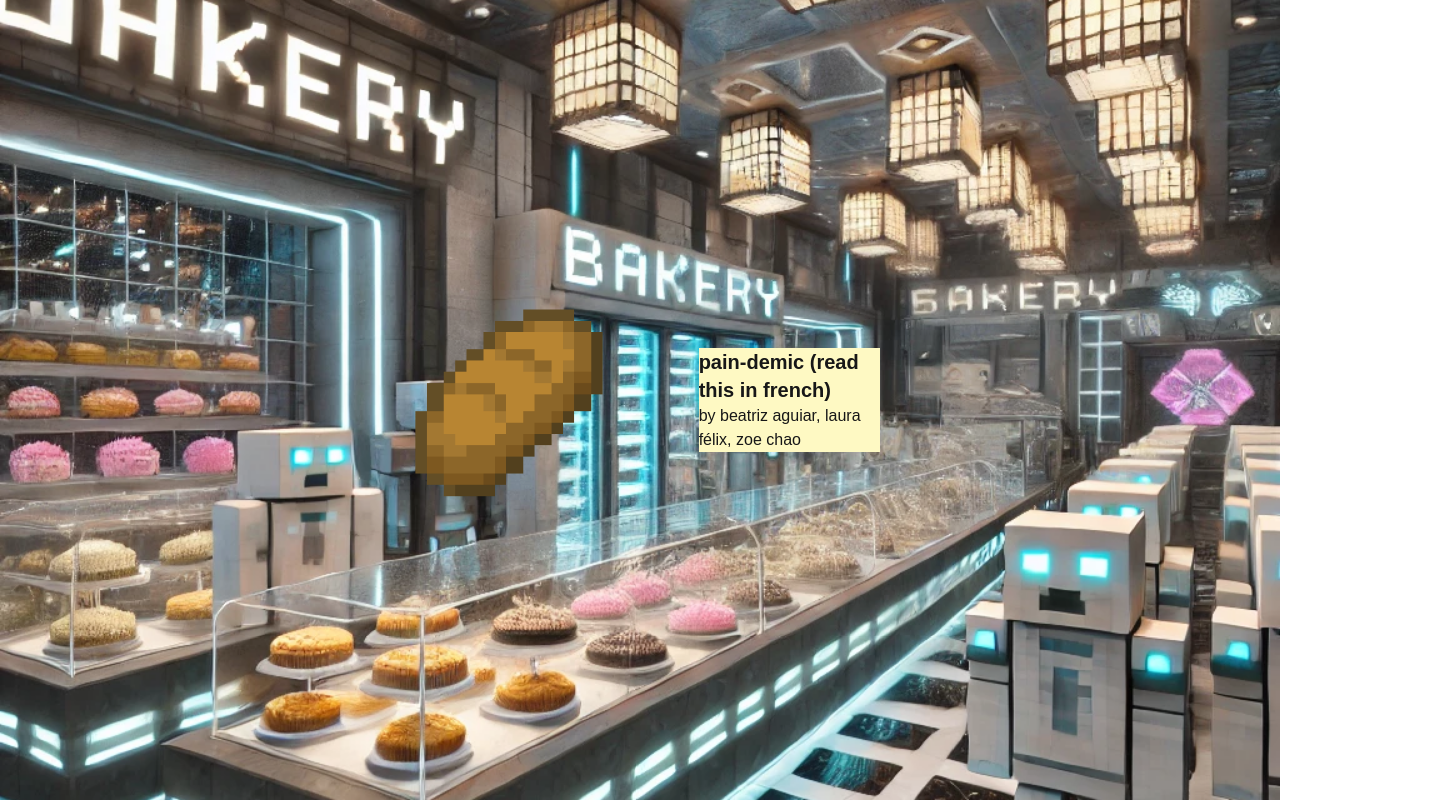
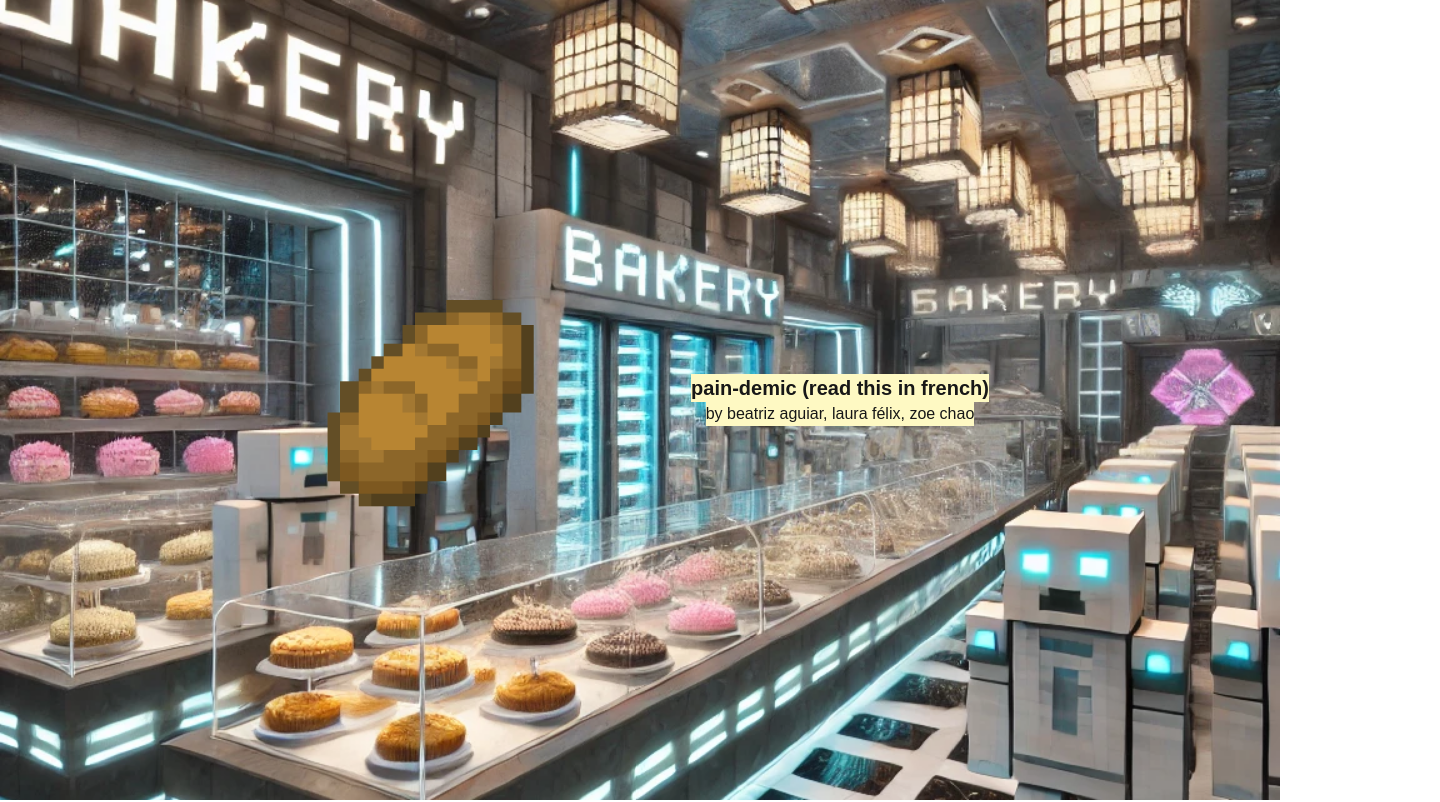
Before and after one commit to laurasfelix/bread-story, a Next.js app: page / in a window 1280 px wide. Shown: the top 802 px of the page, 1440 px wide, since content can reach past the window. Built offline with nearby package versions, Linux system fonts and the light colour scheme.

Commit message:
fix header spacing

```diff
--- a/pages/index.tsx
+++ b/pages/index.tsx
@@ -45,13 +45,13 @@ export default function Home() {
             <div key={index} ref={ref} className="w-screen h-screen flex justify-center items-center">
 
               {part.header &&
-              <motion.div className="relative z-20 p-4 left-1/4 grid grid-cols-[1fr_1fr_1fr] items-center">
+              <motion.div className="relative z-20 p-4 grid grid-cols-[1fr_1fr] items-center justify-center">
 
-                <div>
+                <div className="items-center">
                   <Image src="/bread.png" alt="minecraft bread" width={400} height={400} />
                 </div>
 
-                <div className="flex items-center flex-col w-1/2">
+                <div className="flex items-center flex-col items-center justify-center">
                   <div className="text-xl font-bold bg-yellow-100">pain-demic (read this in french)</div>
                   <div className="bg-yellow-100">
                     by <Link href="/beatriz">beatriz aguiar</Link>,{" "}
@@ -76,9 +76,9 @@ export default function Home() {
 
 
               {/* text with no image background */}
-              {!part.image &&
-              <div className="p-20">
-                <motion.div className="flex flex-col gap-4">
+              {!part.image && !part.header &&
+              <div>
+                <motion.div className="flex flex-col gap-4 p-20">
                   {/* looping through paragraphs for better aesthetics */}
                   {part.paragraph?.map((lines, idx) =>
                     {
```
Also changed, not shown: 1 other file (tests, documents, lock files or other folders).
